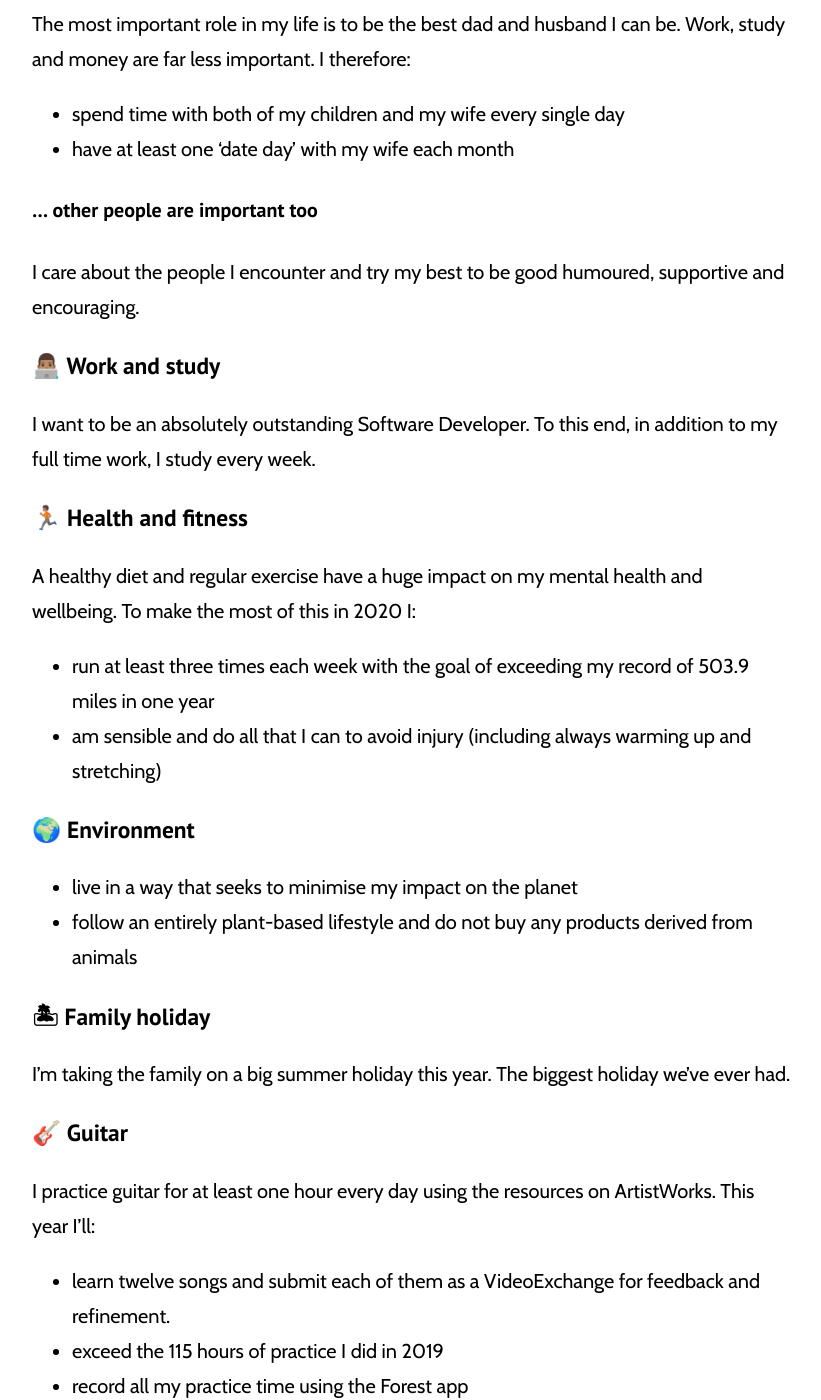
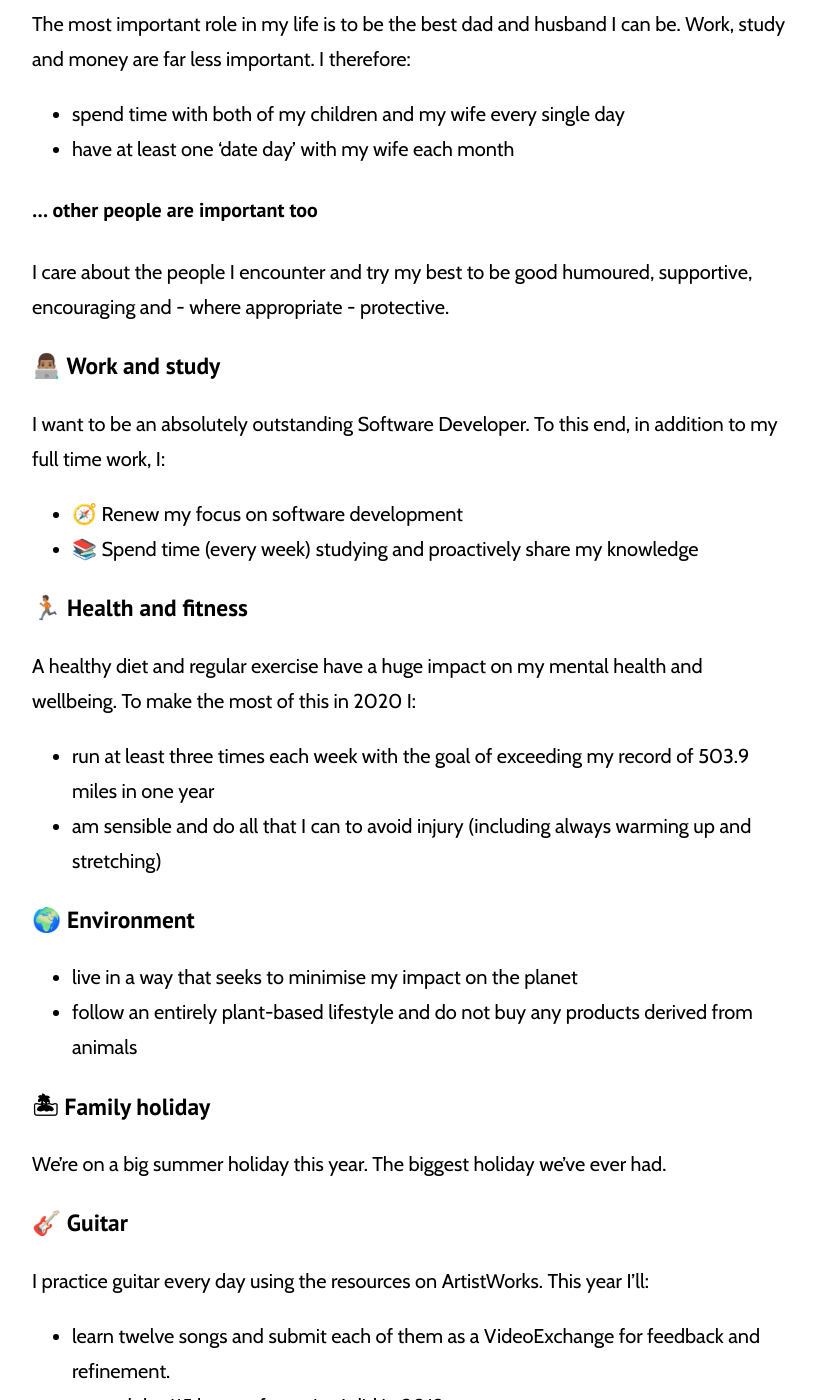
Before and after one commit to gtvj/gtvj.github.io, a Jekyll site: the page built from plans-2020.md, in a window 1280 px wide and 1400 px high, scrolled down 515 px. Shown: the whole window, without its empty margins (228-1049 px from the left). Built offline with Jekyll 4.4.1, drawn with Linux system fonts in a browser that asks for light colours; some of the changed text lies outside the part shown.

Commit message:
Remove 'updates' section and refine 2020 plans
I haven't managed to keep up with the updates section. Need to find
a new approach. Have also refined the 2020 plans.

```diff
--- a/plans-2020.md
+++ b/plans-2020.md
@@ -21,11 +21,14 @@ The most important role in my life is to be the best dad and husband I can be. W
 
 #### ... other people are important too
 
-I care about the people I encounter and try my best to be good humoured, supportive and encouraging.
+I care about the people I encounter and try my best to be good humoured, supportive, encouraging and - where appropriate - protective.
 
 ### 👨🏽‍💻 Work and study
 
-I want to be an absolutely outstanding Software Developer. To this end, in addition to my full time work, I study every week.
+I want to be an absolutely outstanding Software Developer. To this end, in addition to my full time work, I:
+
+* 🧭 Renew my focus on software development
+* 📚 Spend time (every week) studying and proactively share my knowledge
 
 ### 🏃🏽 ‍️Health and fitness
 
@@ -41,11 +44,11 @@ A healthy diet and regular exercise have a huge impact on my mental health and w
 
 ### 🏝 Family holiday
 
-I'm taking the family on a big summer holiday this year. The biggest holiday we've ever had.
+We're on a big summer holiday this year. The biggest holiday we've ever had.
 
 ### 🎸 Guitar
 
-I practice guitar for at least one hour every day using the resources on ArtistWorks. This year I'll:
+I practice guitar every day using the resources on ArtistWorks. This year I'll:
 
 * learn twelve songs and submit each of them as a VideoExchange for feedback and refinement.
 * exceed the 115 hours of practice I did in 2019
```
Also changed, not shown: other parts of plans-2020.md (+0 -8 lines).
